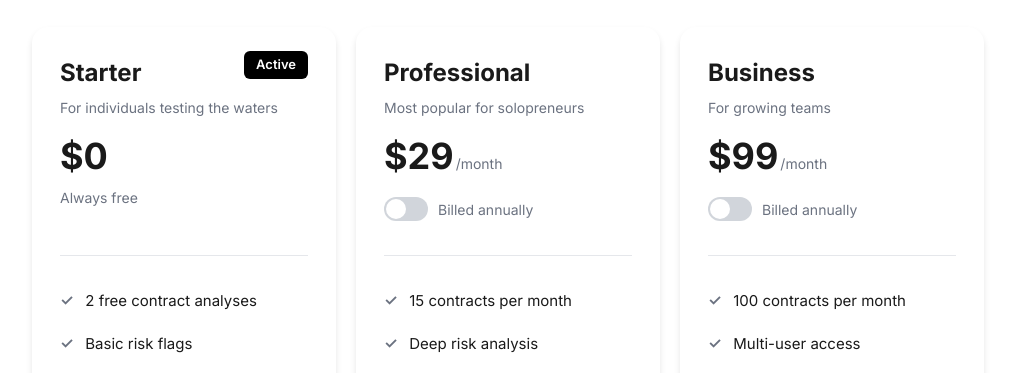
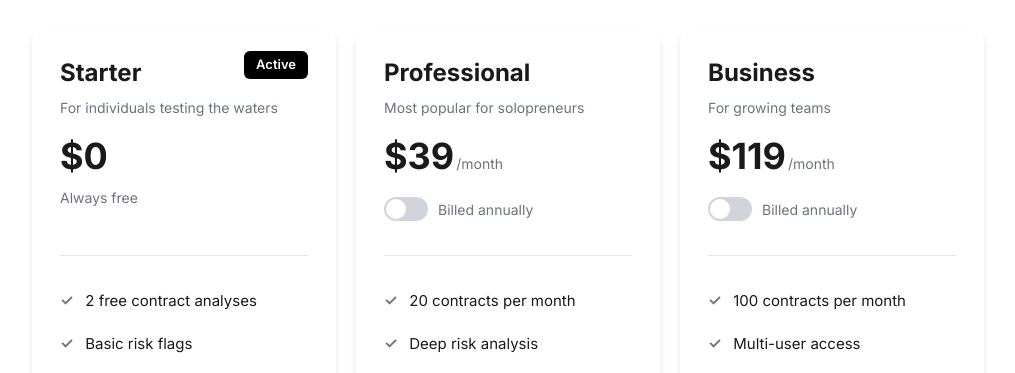
Before and after one commit to daniel-ronai/clauso, a Next.js app: page / in a window 1280 px wide. Shown: the part 4760-5133 px from the top of the page, without its empty margins (132-1147 px from the left). Built offline with nearby package versions, Linux system fonts and the light colour scheme; no server answers.

Commit message:
feat(frontend): enchancement 14

```diff
--- a/components/WaitlistPricingTables.tsx
+++ b/components/WaitlistPricingTables.tsx
@@ -8,8 +8,8 @@ export default function WaitlistPricingTables() {
   const [isAnnual, setIsAnnual] = useState(false);
 
   const prices = {
-    pro: { monthly: 29, annual: 19 },
-    team: { monthly: 99, annual: 79 }
+    pro: { monthly: 39, annual: 31 },
+    team: { monthly: 119, annual: 95 }
   };
 
   const handleJoinWaitlist = () => {
@@ -63,7 +63,7 @@ export default function WaitlistPricingTables() {
             <span className="waitlist-toggle-label">Billed annually</span>
           </div>
           <ul className="waitlist-features">
-            <li>15 contracts per month</li>
+            <li>20 contracts per month</li>
             <li>Deep risk analysis</li>
             <li>Clause-by-clause breakdown</li>
             <li>Priority support</li>
```
